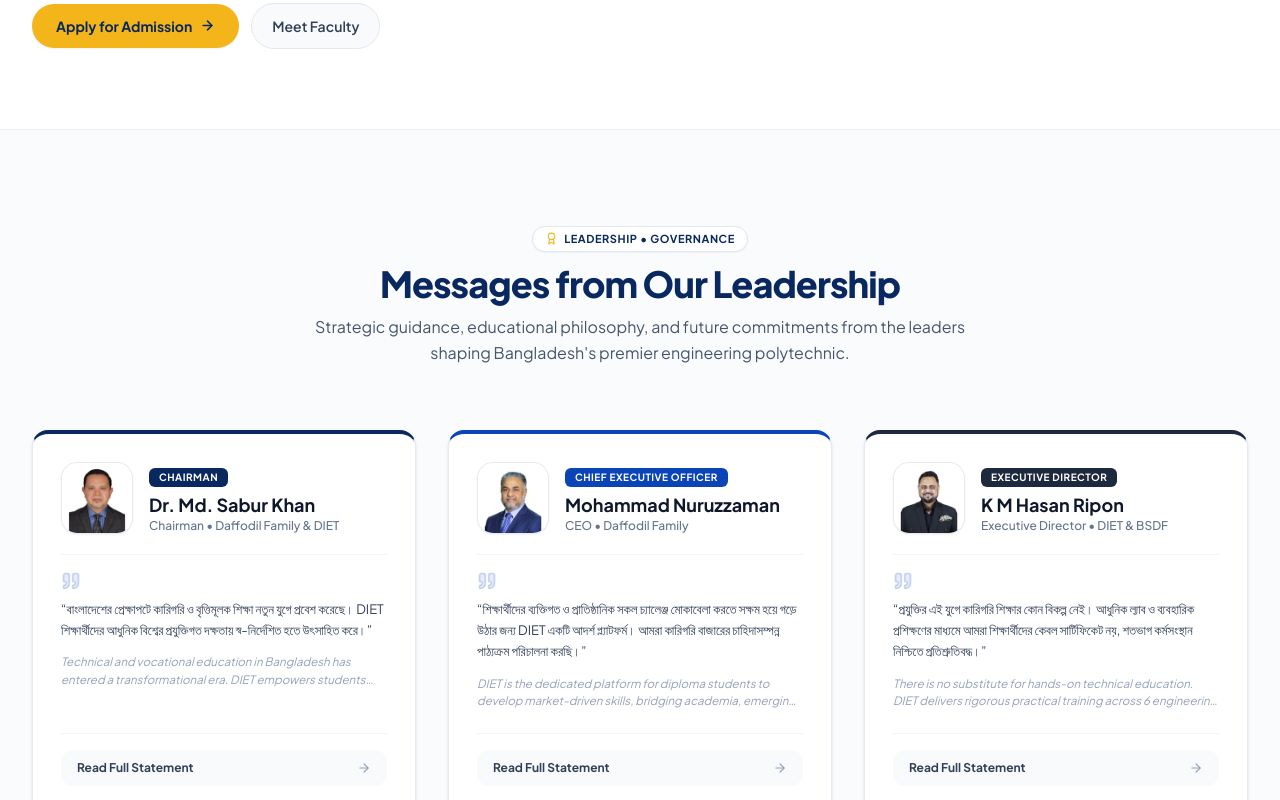
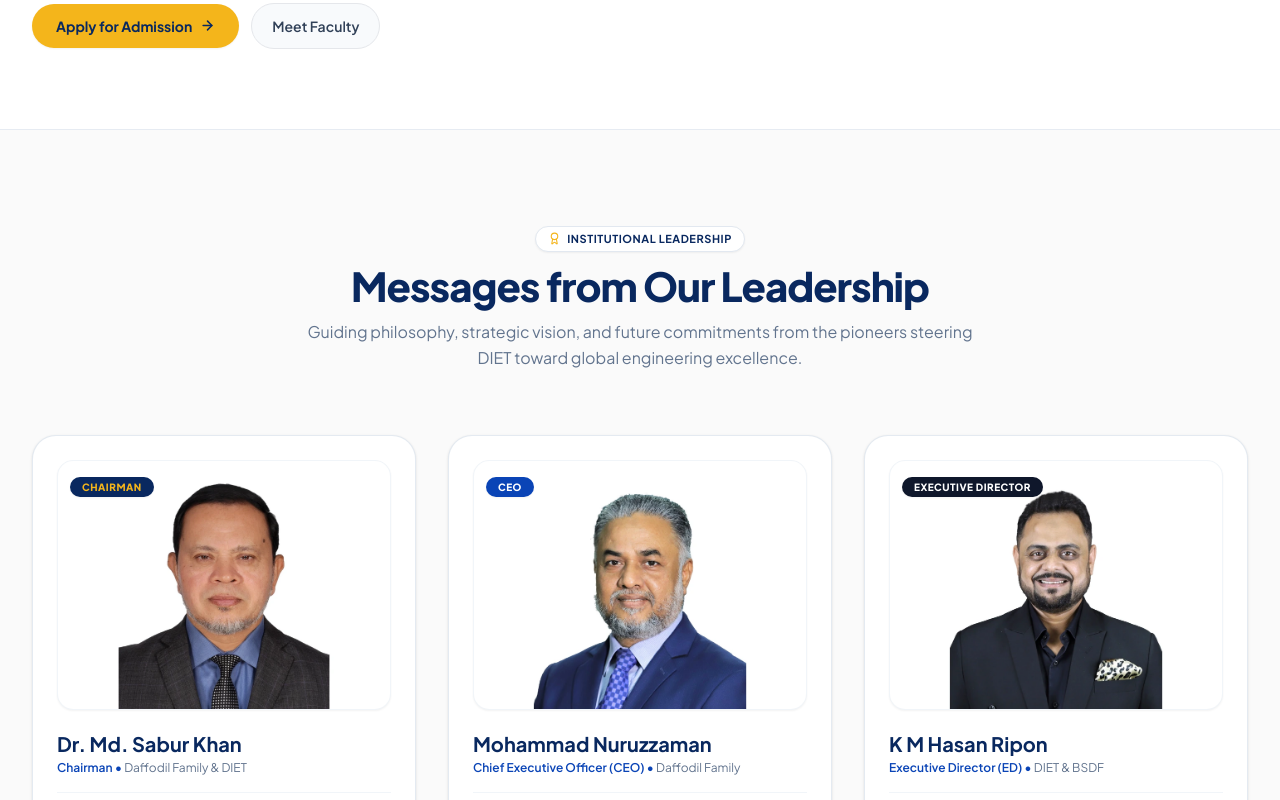
Before and after one commit to attashinn/diiit-test, a Next.js app in the folder landing/: page / in a window 1280 px wide. Shown: the part 3300-4100 px from the top of the page. Built offline with nearby package versions, Linux system fonts and the light colour scheme; no server answers.

Commit message:
feat: upscale executive portraits to prominent framed format with refined typography

```diff
--- a/landing/src/components/LeadershipMessageSection.tsx
+++ b/landing/src/components/LeadershipMessageSection.tsx
@@ -8,8 +8,7 @@ import { X, ArrowRight, Quote, ExternalLink, Award } from "lucide-react";
 interface LeadershipMessage {
   id: string;
   roleBadge: string;
-  badgeBg: string;
-  accentColor: string;
+  badgeStyle: string;
   name: string;
   designation: string;
   organization: string;
@@ -25,8 +24,7 @@ const leaders: LeadershipMessage[] = [
   {
     id: "chairman",
     roleBadge: "Chairman",
-    badgeBg: "bg-[#09285F] text-white",
-    accentColor: "border-t-[#09285F]",
+    badgeStyle: "bg-[#09285F] text-[#F4B51B]",
     name: "Dr. Md. Sabur Khan",
     designation: "Chairman",
     organization: "Daffodil Family & DIET",
@@ -43,15 +41,14 @@ const leaders: LeadershipMessage[] = [
   },
   {
     id: "ceo",
-    roleBadge: "Chief Executive Officer",
-    badgeBg: "bg-[#0A44B6] text-white",
-    accentColor: "border-t-[#0A44B6]",
+    roleBadge: "CEO",
+    badgeStyle: "bg-[#0A44B6] text-white",
     name: "Mohammad Nuruzzaman",
-    designation: "CEO",
+    designation: "Chief Executive Officer (CEO)",
     organization: "Daffodil Family",
     image: "/diet/leaders/ceo-dr-nuruzzaman.webp",
     quoteBengali:
-      "শিক্ষার্থীদের ব্যক্তিগত ও প্রাতিষ্ঠানিক সকল চ্যালেঞ্জ মোকাবেলা করতে সক্ষম হয়ে গড়ে উঠার জন্য DIET একটি আদর্শ প্ল্যাটফর্ম। আমরা কারিগরি বাজারের চাহিদাসম্পন্ন পাঠ্যক্রম পরিচালনা করছি।",
+      "ডিপ্লোমা শিক্ষার্থীদের সমস্ত চ্যালেঞ্জ মোকাবেলা করতে সক্ষম করে তোলার পাশাপাশি তাদের আধুনিক আইটি ও কারিগরি প্রতিভা বিকাশে আমরা প্রতিশ্রুতিবদ্ধ।",
     quoteEnglish:
       "DIET is the dedicated platform for diploma students to develop market-driven skills, bridging academia, emerging technologies, and corporate challenges.",
     fullBengali:
@@ -63,16 +60,15 @@ const leaders: LeadershipMessage[] = [
   {
     id: "ed",
     roleBadge: "Executive Director",
-    badgeBg: "bg-slate-800 text-white",
-    accentColor: "border-t-slate-800",
+    badgeStyle: "bg-slate-900 text-white",
     name: "K M Hasan Ripon",
-    designation: "Executive Director",
+    designation: "Executive Director (ED)",
     organization: "DIET & BSDF",
     image: "/diet/leaders/ed-km-hasan-ripon.webp",
     quoteBengali:
-      "প্রযুক্তির এই যুগে কারিগরি শিক্ষার কোন বিকল্প নেই। আধুনিক ল্যাব ও ব্যবহারিক প্রশিক্ষণের মাধ্যমে আমরা শিক্ষার্থীদের কেবল সার্টিফিকেট নয়, শতভাগ কর্মসংস্থান নিশ্চিতে প্রতিশ্রুতিবদ্ধ।",
+      "প্রযুক্তির এই যুগে কারিগরি শিক্ষার কোন বিকল্প নেই। আধুনিক ল্যাব ও ব্যবহারিক প্রশিক্ষণের মাধ্যমে আমরা শতভাগ কর্মসংস্থান নিশ্চিতে কাজ করছি।",
     quoteEnglish:
-      "There is no substitute for hands-on technical education. DIET delivers rigorous practical training across 6 engineering disciplines with dedicated placement support.",
+      "There is no substitute for hands-on technical education. DIET delivers rigorous practical training across 6 engineering disciplines with guaranteed placement linkage.",
     fullBengali:
       "প্রযুক্তির এই যুগে কারিগরি শিক্ষার কোনো বিকল্প নেই। দেশকে এগিয়ে নিয়ে যেতে এবং পৃথিবীর সাথে তাল মেলাতে কারিগরি শিক্ষার অবদান অনস্বীকার্য। ড্যাফোডিল ইনস্টিটিউট আধুনিক ল্যাব, ডিজিটাল ক্লাসরুম ও অভিজ্ঞ শিক্ষকবৃন্দের মাধ্যমে বিশ্বমানের প্রকৌশলী তৈরিতে কাজ করে যাচ্ছে। আমরা শিক্ষার্থীদের কেবল সার্টিফিকেট প্রদানেই সীমাবদ্ধ নই, কোর্স শেষে ১০০% কর্মসংস্থান ও ইন্ডাস্ট্রিয়াল অ্যাটাচমেন্ট নিশ্চিত করতে প্রতিশ্রুতিবদ্ধ।",
     fullEnglish:
@@ -85,78 +81,80 @@ export default function LeadershipMessageSection() {
   const [selectedLeader, setSelectedLeader] = useState<LeadershipMessage | null>(null);
 
   return (
-    <section id="leadership" className="w-full py-16 sm:py-24 bg-slate-50/70 border-t border-slate-200/70">
+    <section id="leadership" className="w-full py-16 sm:py-24 bg-[#FAFAFA] border-t border-slate-200/80">
       <div className="max-w-[1360px] mx-auto px-4 sm:px-6 lg:px-8">
 
         {/* Section Header */}
         <div className="text-center max-w-2xl mx-auto mb-12 sm:mb-16">
           <div className="inline-flex items-center gap-1.5 px-3 py-1 rounded-full bg-white border border-slate-200 text-[#09285F] text-[11px] font-bold uppercase tracking-wider mb-3 shadow-xs">
             <Award size={13} className="text-[#F4B51B]" />
-            <span>Leadership &bull; Governance</span>
+            <span>Institutional Leadership</span>
           </div>
 
-          <h2 className="text-3xl sm:text-4xl font-black text-[#09285F] tracking-tight">
+          <h2 className="text-3xl sm:text-4xl lg:text-[40px] font-black text-[#09285F] tracking-tight">
             Messages from Our Leadership
           </h2>
 
-          <p className="text-sm sm:text-base text-slate-600 mt-2.5 font-normal leading-relaxed">
-            Strategic guidance, educational philosophy, and future commitments from the leaders shaping Bangladesh&apos;s premier engineering polytechnic.
+          <p className="text-sm sm:text-base text-slate-500 mt-2.5 font-normal leading-relaxed">
+            Guiding philosophy, strategic vision, and future commitments from the pioneers steering DIET toward global engineering excellence.
           </p>
         </div>
 
-        {/* 3 Prestigious Executive Cards */}
+        {/* 3 Refined Framed Portrait Executive Cards */}
         <div className="grid grid-cols-1 md:grid-cols-3 gap-6 sm:gap-7 lg:gap-8">
           {leaders.map((leader) => (
             <div
               key={leader.id}
-              className={`bg-white rounded-2xl border border-slate-200/90 border-t-4 ${leader.accentColor} shadow-sm hover:shadow-xl transition-all duration-300 p-6 sm:p-7 flex flex-col justify-between group`}
+              className="bg-white rounded-3xl p-5 sm:p-6 border border-slate-200/90 shadow-sm hover:shadow-xl hover:-translate-y-1 transition-all duration-300 flex flex-col justify-between group"
             >
               <div>
-                {/* Header: Photo + Name + Role Badge */}
-                <div className="flex items-center gap-4 mb-5">
-                  <div className="relative w-16 h-16 sm:w-18 sm:h-18 rounded-2xl overflow-hidden shrink-0 border border-slate-200/80 shadow-xs bg-slate-100">
+                {/* Framed Large Portrait Container */}
+                <div className="relative aspect-[4/3] w-full rounded-2xl overflow-hidden bg-slate-100 mb-5 shadow-xs border border-slate-100">
                   <Image
                     src={leader.image}
                     alt={leader.name}
                     fill
-                      className="object-cover object-top transition-transform duration-300 group-hover:scale-105"
-                      sizes="80px"
+                    className="object-cover object-top transition-transform duration-500 group-hover:scale-103"
+                    sizes="(max-width: 768px) 100vw, 33vw"
                   />
-                  </div>
-
-                  <div className="min-w-0">
+                  {/* Subtle Role Tag */}
+                  <div className="absolute top-3 left-3 z-10">
                     <span
-                      className={`text-[10px] font-bold uppercase tracking-wider px-2.5 py-0.5 rounded-md inline-block mb-1.5 ${leader.badgeBg}`}
+                      className={`text-[10px] font-black uppercase tracking-wider px-3 py-1 rounded-full shadow-xs ${leader.badgeStyle}`}
                     >
                       {leader.roleBadge}
                     </span>
-                    <h3 className="text-base sm:text-lg font-bold text-slate-900 group-hover:text-[#0A44B6] transition-colors leading-snug truncate">
+                  </div>
+                </div>
+
+                {/* Identity */}
+                <div className="mb-4">
+                  <h3 className="text-xl font-bold text-[#09285F] group-hover:text-[#0A44B6] transition-colors leading-snug">
                     {leader.name}
                   </h3>
-                    <p className="text-xs text-slate-500 font-medium truncate">
-                      {leader.designation} &bull; {leader.organization}
+                  <p className="text-xs text-[#0A44B6] font-semibold mt-0.5">
+                    {leader.designation} &bull; <span className="text-slate-500 font-normal">{leader.organization}</span>
                   </p>
-                  </div>
                 </div>
 
                 {/* Divider */}
                 <div className="h-px bg-slate-100 w-full mb-4" />
 
-                {/* Bengali Excerpt */}
-                <div className="relative">
-                  <Quote size={20} className="text-[#0A44B6]/20 fill-[#0A44B6]/10 mb-2" />
+                {/* Bengali Quote */}
+                <div className="flex gap-2.5 items-start">
+                  <Quote size={16} className="text-[#F4B51B] fill-[#F4B51B] shrink-0 mt-0.5" />
                   <p className="text-xs sm:text-[13px] text-slate-700 leading-relaxed font-normal">
-                    &ldquo;{leader.quoteBengali}&rdquo;
+                    {leader.quoteBengali}
                   </p>
                 </div>
 
                 {/* English Context Line */}
-                <p className="text-[11.5px] text-slate-400 italic mt-3 font-normal line-clamp-2">
+                <p className="text-[11.5px] text-slate-400 italic mt-3 pl-6 font-normal line-clamp-2">
                   {leader.quoteEnglish}
                 </p>
               </div>
 
-              {/* Bottom Action: Read Full Statement */}
+              {/* Bottom Action */}
               <div className="mt-6 pt-4 border-t border-slate-100">
                 <button
                   type="button"
```
Lines whose indentation alone changed are shown as unchanged.
